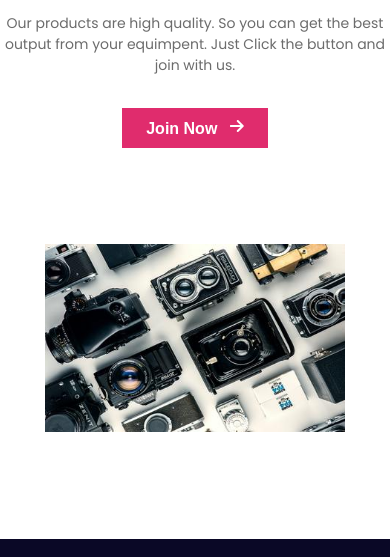
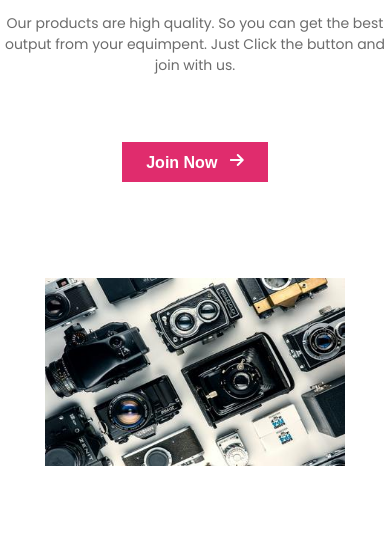
Before and after one commit to FazlulHaqueRazaChowdhury/assignment-02, a plain HTML site: page index.html in a window 390 px wide. Shown: the part 6440-6997 px from the top of the page. Drawn offline with Linux system fonts and the light colour scheme.

Commit message:
final commit v3

```diff
--- a/style.css
+++ b/style.css
@@ -312,6 +312,10 @@ color: orange;
         width: 300px;
         height: 188px;
     }
+
+    .secondary-btn {
+        margin-top: 50px;
+    }
     /* quality design */
 
 
```
